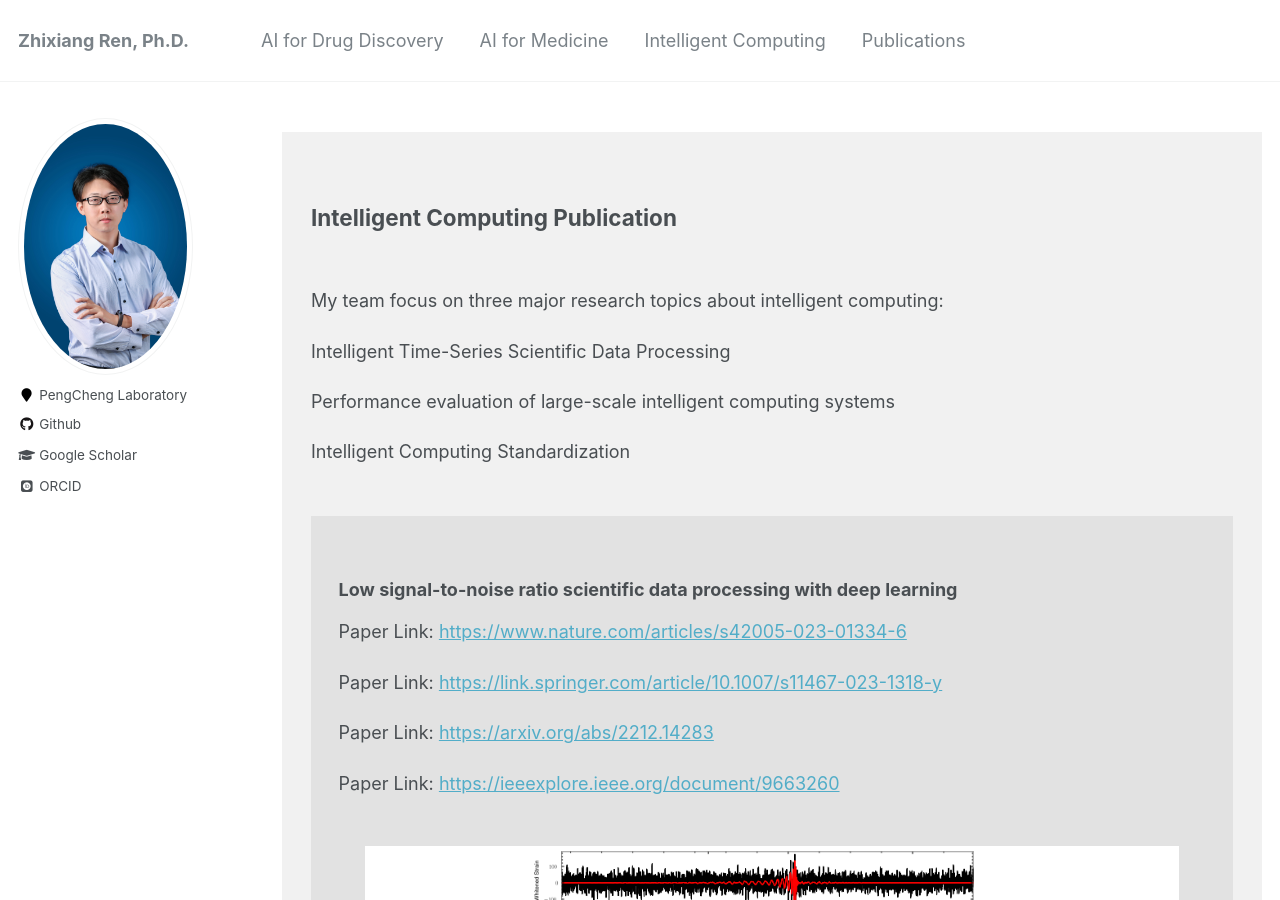
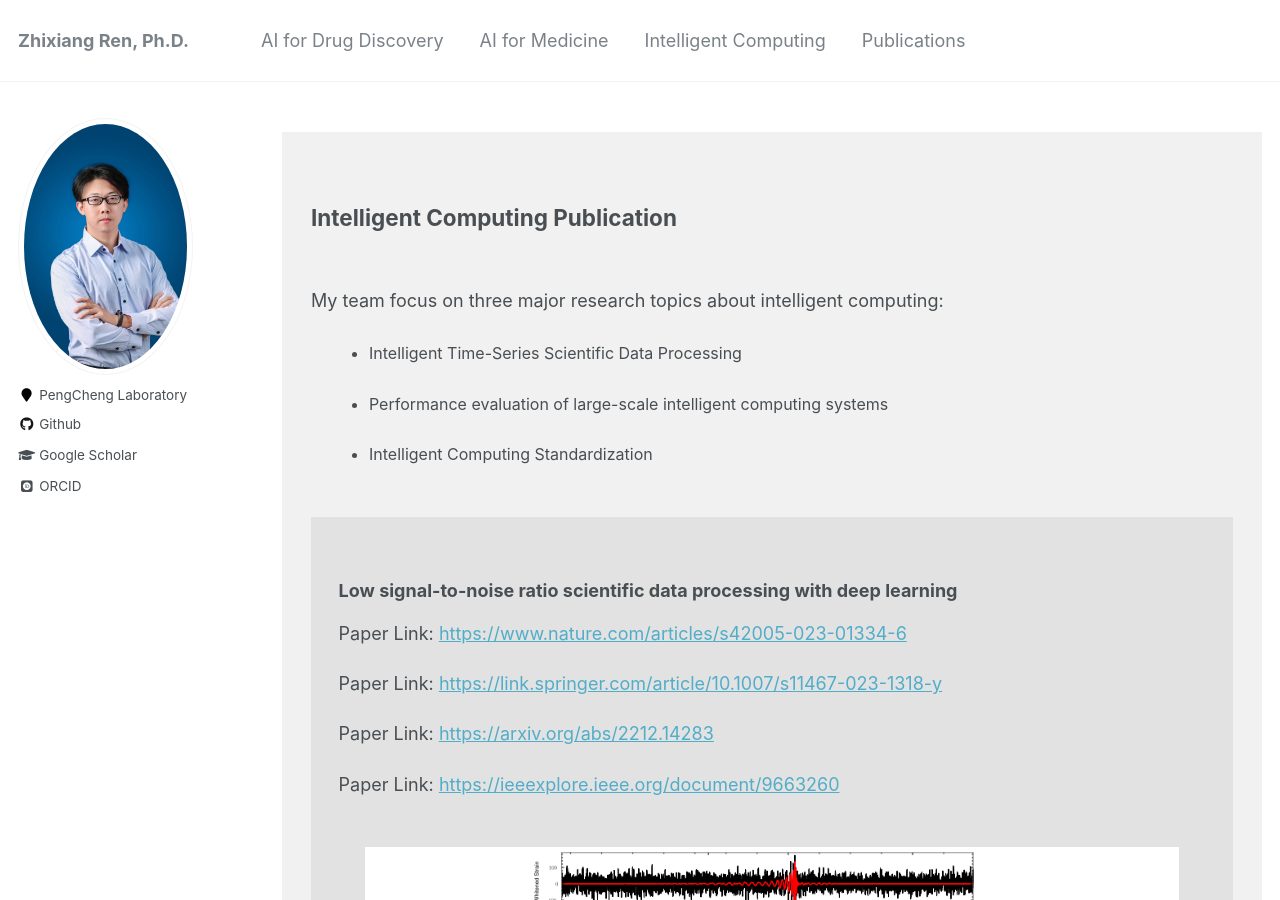
Before and after one commit to zhixiang-ren/zhixiang-ren.github.io, a Jekyll site: the page built from _pages/Intelligent_Computing.html, in a window 1280 px wide and 900 px high. Built offline with Jekyll 4.4.1, drawn with Linux system fonts in a browser that asks for light colours; some web fonts are replaced.

Commit message:
Update Intelligent_Computing.html

```diff
--- a/_pages/Intelligent_Computing.html
+++ b/_pages/Intelligent_Computing.html
@@ -11,9 +11,12 @@ author_profile: true
 <h2>Intelligent Computing Publication</h2>
 </br>
 <p style="text-align:justify">My team focus on three major research topics about intelligent computing:</p>
-<p style="text-align:justify">Intelligent Time-Series Scientific Data Processing</p>
-<p style="text-align:justify">Performance evaluation of large-scale intelligent computing systems</p>
-<p style="text-align:justify">Intelligent Computing Standardization</p>
+<ul style="font-weight: 400;color: @black-color;font-size: 16px;line-height: 30px;margin-left: 1rem;list-style-type: disc;ul{margin-left: 1rem;list-style-type: circle;}">
+  <li><p style="text-align:justify">Intelligent Time-Series Scientific Data Processing</p></li>
+  <li><p style="text-align:justify">Performance evaluation of large-scale intelligent computing systems</p></li>
+  <li><p style="text-align:justify">Intelligent Computing Standardization</p></li>
+</ul>
+
 </br>
 
 <div style="width: 100%;padding-left: 3%;padding-right: 3%;background-color: rgb(226, 226, 226);">
```
